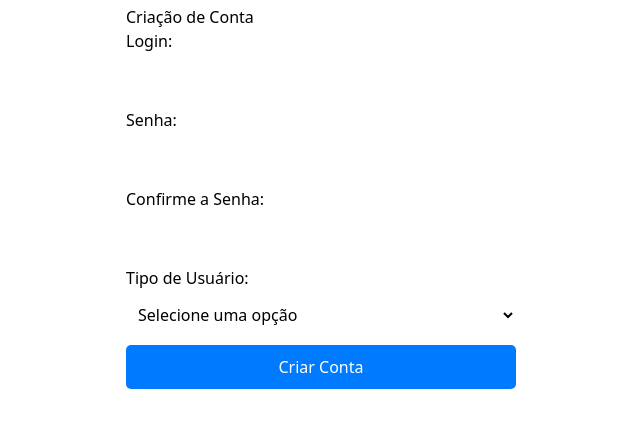
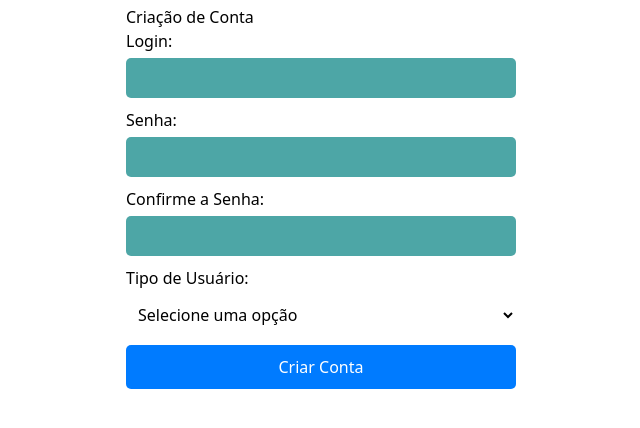
Before and after one commit to GabrielMJS/Sick_Comp-Front, a React (Vite) app: page /CriacaoDeConta in a window 1280 px wide. Shown: the top 428 px of the page, without its empty margins (319-959 px from the left). Built offline with nearby package versions, Linux system fonts and the light colour scheme.

Commit message:
Adição de margem

```diff
--- a/src/pages/paginaDeCriaçãoDeConta.tsx
+++ b/src/pages/paginaDeCriaçãoDeConta.tsx
@@ -27,7 +27,7 @@ const PaginaDeCriacaoDeConta: React.FC = () => {
         <div style={{
           marginBottom: '10px'
         }}>
-          <label htmlFor="login">Login:</label>
+          <label htmlFor="login" style={{ color: 'black' }}>Login:</label>
           <input
             type="text"
             id="login"
@@ -37,9 +37,13 @@ const PaginaDeCriacaoDeConta: React.FC = () => {
             style={{
               width: '100%',
               padding: '8px',
-              marginTop: '5px'
+              marginTop: '5px',
+              borderRadius: '5px',
+              backgroundColor: '#4da6a6',
+              color: 'ffffff' // Para o texto dentro do campo
             }}
           />
+
         </div>
         <div style={{
           marginBottom: '10px'
@@ -54,7 +58,9 @@ const PaginaDeCriacaoDeConta: React.FC = () => {
             style={{
               width: '100%',
               padding: '8px',
-              marginTop: '5px'
+              marginTop: '5px',
+              borderRadius: '5px',
+              backgroundColor: '#4da6a6'
             }}
           />
         </div>
@@ -71,7 +77,9 @@ const PaginaDeCriacaoDeConta: React.FC = () => {
             style={{
               width: '100%',
               padding: '8px',
-              marginTop: '5px'
+              marginTop: '5px',
+              borderRadius: '5px',
+              backgroundColor: '#4da6a6'
             }}
           />
         </div>
@@ -88,14 +96,18 @@ const PaginaDeCriacaoDeConta: React.FC = () => {
               width: '100%',
               padding: '8px',
               marginTop: '5px'
+
             }}
           >
             <option value="" disabled>
               Selecione uma opção
+
             </option>
             <option value="cuidador">Cuidador(a)</option>
             <option value="idoso">Idoso</option>
             <option value="familiar">Familiar</option>
+
+
           </select>
         </div>
         <button
--- a/src/pages/paginaDeLogin.tsx
+++ b/src/pages/paginaDeLogin.tsx
@@ -60,7 +60,7 @@ export default function PaginaDeLogin() {
               Entrar
             </button>
             <Link
-              to="/criar-conta"
+              to="/CriacaoDeConta"
               className="bg-blue-500 hover:bg-blue-600 text-white px-4 py-2 rounded"
             >
               Criar conta
```
